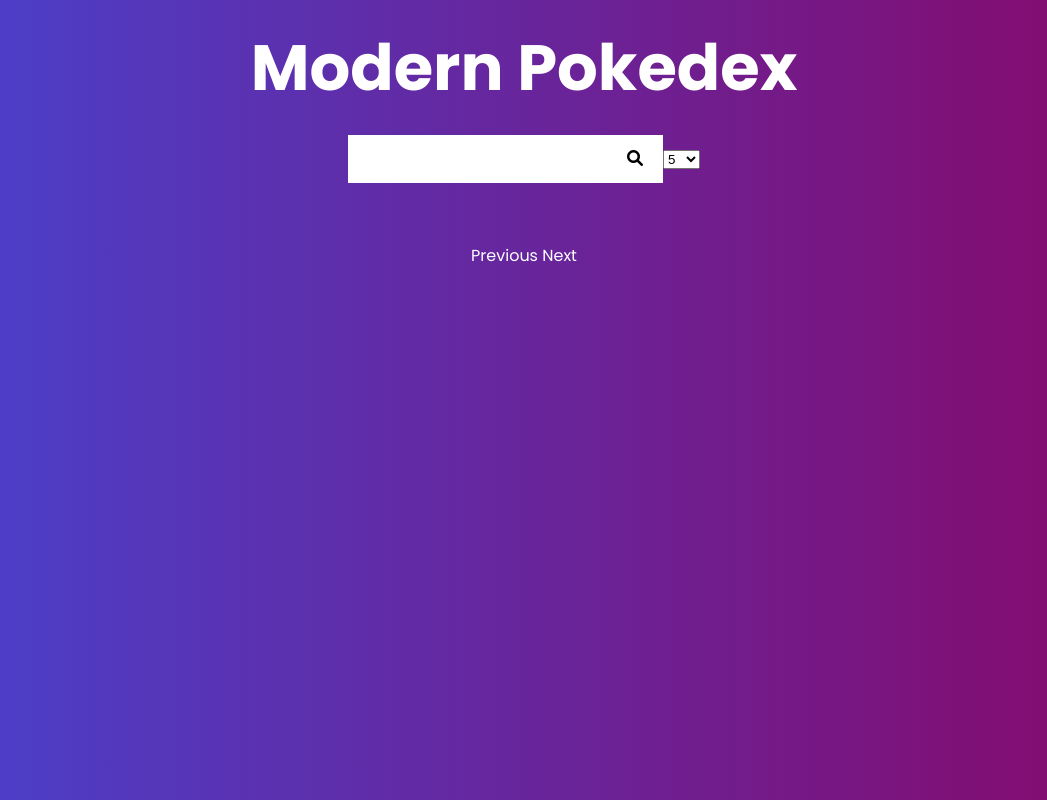
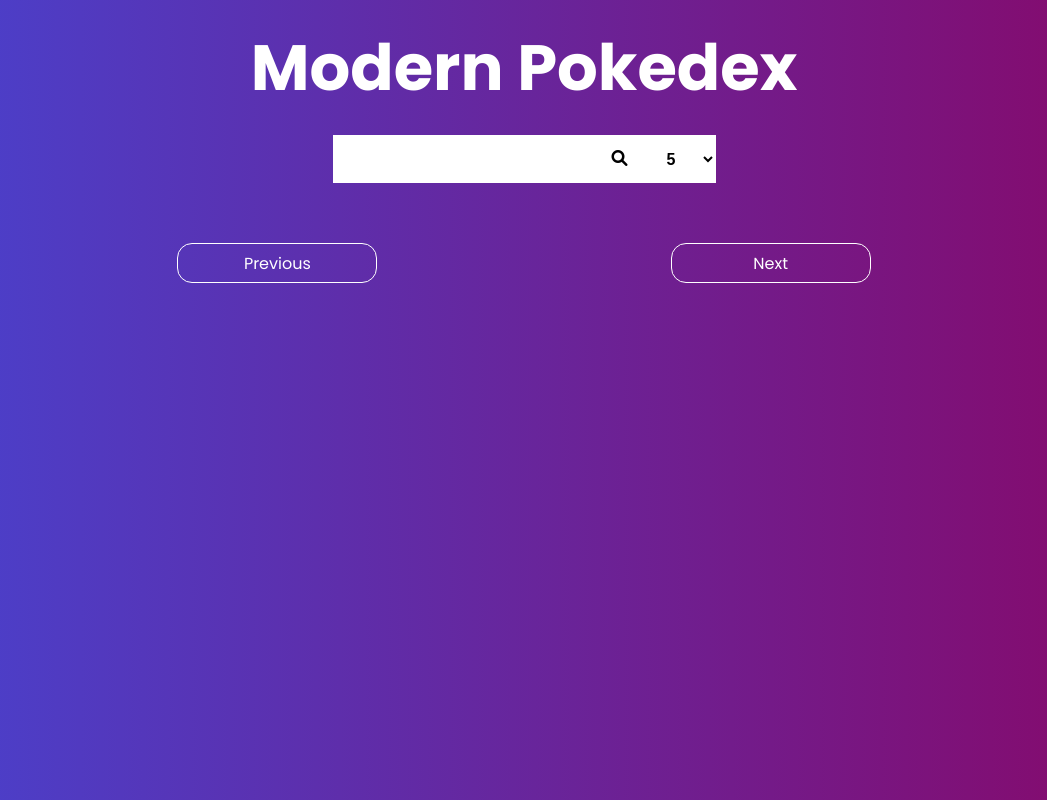
Before and after one commit to Berkantcen/youtube_pokedex, a plain HTML site: page index.html in a window 1280 px wide. Shown: the whole page, without its empty margins (116-1163 px from the left). Drawn offline with Linux system fonts and the light colour scheme; no server answers.

Commit message:
Feat: Pagination Select & Navigation Styles Added

```diff
--- a/main.css
+++ b/main.css
@@ -50,6 +50,15 @@ button {
   cursor: pointer;
 }
 
+select {
+  font-size: 1rem;
+  padding: 14.5px 15px;
+  border: none;
+  outline: none;
+  font-weight: bold;
+  background-color: #fff;
+}
+
 .poke-container {
   width: 100%;
   display: flex;
@@ -70,6 +79,12 @@ button {
   margin: 20px;
 }
 
+.poke-box:hover {
+  border: 2px solid green;
+  transition: all ease-out 0.4s;
+  transform: scale(1.1);
+}
+
 .poke-box img {
   width: 80%;
   margin-bottom: 10px;
@@ -78,3 +93,25 @@ button {
 .poke-box p {
   margin: 10px auto;
 }
+
+.poke-navigation {
+  height: 100px;
+  display: flex;
+  flex-direction: row;
+  justify-content: space-evenly;
+}
+
+.nav-button {
+  cursor: pointer;
+  height: 40px;
+  width: 200px;
+  border: 1px solid white;
+  border-radius: 15px;
+  display: flex;
+  flex-direction: column;
+  justify-content: center;
+}
+
+.nav-button:hover {
+  background-color: rgba(255, 255, 255, 0.4);
+}
```
